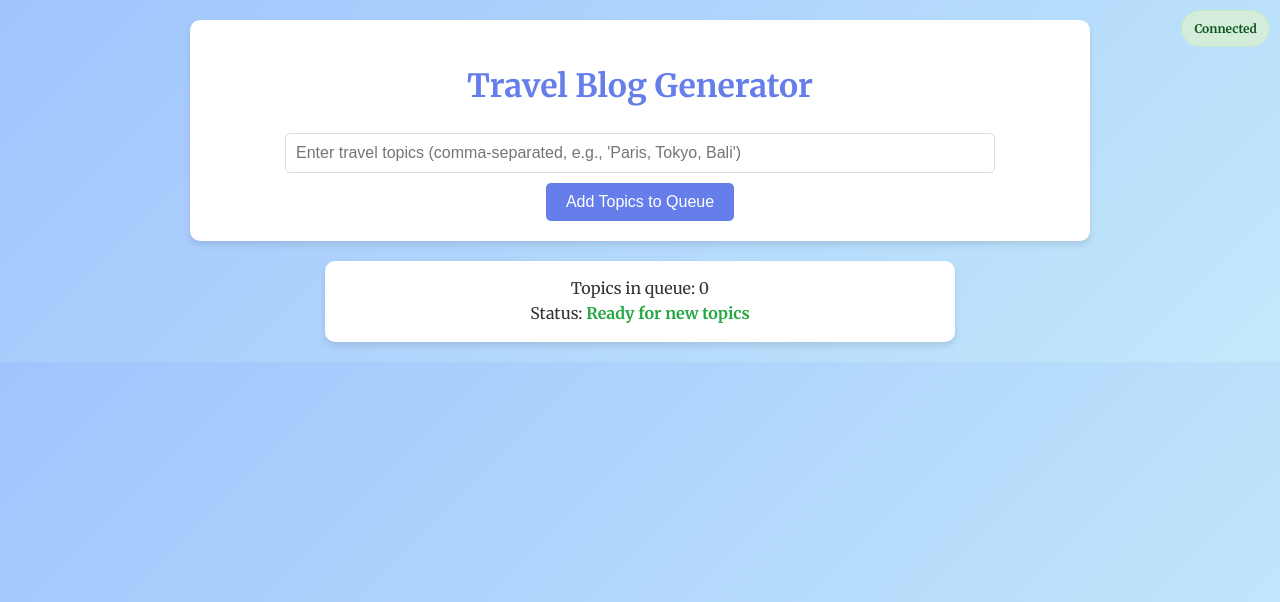
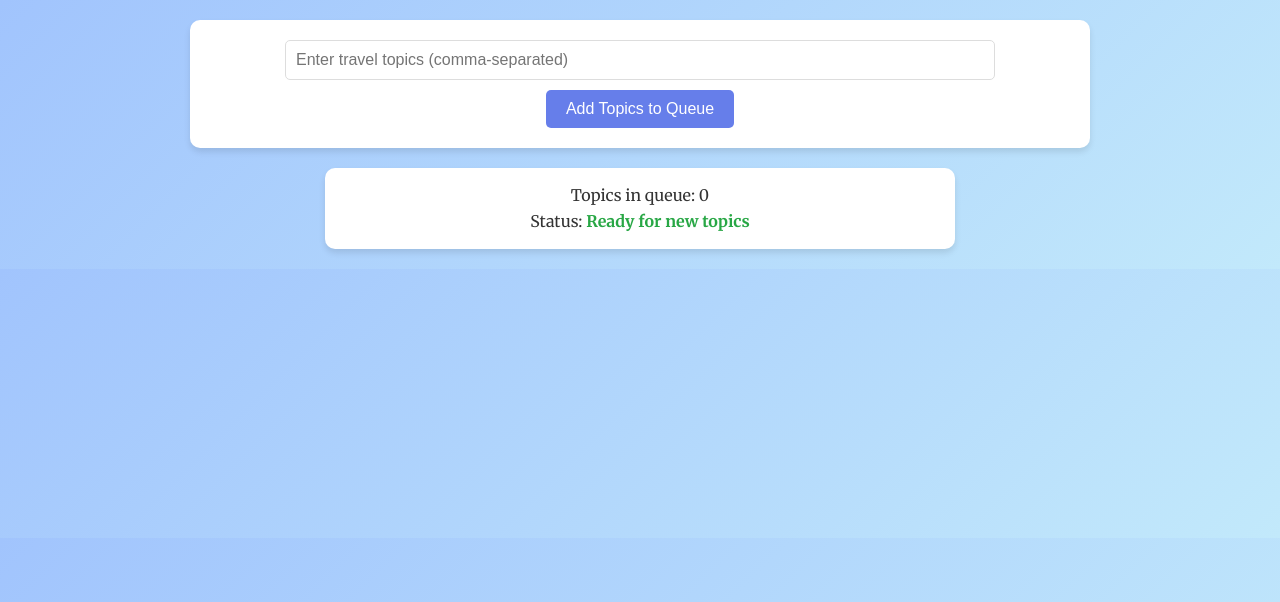
Before and after one commit to Kerbeccs/blog_gen, a Flask app: page / in a window 1280 px wide. Shown: the top 602 px of the page. Run offline with Flask 3, Linux system fonts and the light colour scheme.

Commit message:
Update index.html

```diff
--- a/templates/index.html
+++ b/templates/index.html
@@ -2,7 +2,6 @@
 <html lang="en">
 <head>
     <meta charset="UTF-8">
-    <meta name="viewport" content="width=device-width, initial-scale=1.0">
     <title>Travel Blog Generator</title>
     <link href="https://fonts.googleapis.com/css2?family=Merriweather:wght@300;400;700&family=Open+Sans:wght@300;400;600&display=swap" rel="stylesheet">
     <style>
@@ -188,47 +166,12 @@
             color: #28a745;
             font-weight: bold;
         }
-
-        .error-message {
-            background: #f8d7da;
-            color: #721c24;
-            padding: 15px;
-            border-radius: 10px;
-            margin: 20px 0;
-            border: 1px solid #f1aeb5;
-        }
-
-        .connection-status {
-            position: fixed;
-            top: 10px;
-            right: 10px;
-            padding: 8px 12px;
-            border-radius: 20px;
-            font-size: 12px;
-            font-weight: bold;
-            z-index: 1000;
-        }
-
-        .connection-online {
-            background: #d4edda;
-            color: #155724;
-            border: 1px solid #c3e6cb;
-        }
-
-        .connection-offline {
-            background: #f8d7da;
-            color: #721c24;
-            border: 1px solid #f1aeb5;
-        }
     </style>
 </head>
 <body>
-    <div class="connection-status" id="connection-status">Connecting...</div>
-
     <div class="container">
         <div class="input-section">
-            <h1 style="color: #667eea; margin-bottom: 20px;">Travel Blog Generator</h1>
-            <input type="text" id="topic-input" placeholder="Enter travel topics (comma-separated, e.g., 'Paris, Tokyo, Bali')">
+            <input type="text" id="topic-input" placeholder="Enter travel topics (comma-separated)">
             <button id="generate-btn">Add Topics to Queue</button>
         </div>
 
@@ -236,131 +179,75 @@
             Queue Status: Loading...
         </div>
 
-        <div id="loading">
-            <h3>Generating your travel story...</h3>
-            <p>This may take a few minutes. Please wait!</p>
-        </div>
-
-        <div id="error-container"></div>
+        <div id="loading">Generating your travel story... Please wait!</div>
 
         <div class="blog-container" id="blog-output" style="display:none;">
             <div class="blog-header">
                 <h1 class="blog-title" id="blog-title">Travel Blog</h1>
-                <p id="blog-timestamp" style="margin: 10px 0 0 0; opacity: 0.8;"></p>
             </div>
             <div id="blog-content" class="blog-content"></div>
         </div>
     </div>
 
     <script>
-        let isConnected = false;
-        let lastBlogTimestamp = null;
-
-        function updateConnectionStatus(connected) {
-            const statusElement = document.getElementById('connection-status');
-            if (connected) {
-                statusElement.textContent = 'Connected';
-                statusElement.className = 'connection-status connection-online';
-                isConnected = true;
-            } else {
-                statusElement.textContent = 'Connection Error';
-                statusElement.className = 'connection-status connection-offline';
-                isConnected = false;
-            }
-        }
-
-        function showError(message) {
-            const errorContainer = document.getElementById('error-container');
-            errorContainer.innerHTML = `<div class="error-message">${message}</div>`;
-        }
-
-        function clearError() {
-            const errorContainer = document.getElementById('error-container');
-            errorContainer.innerHTML = '';
-        }
-
         function updateQueueStatus() {
             fetch('/queue_status')
-                .then(response => {
-                    if (!response.ok) {
-                        throw new Error(`HTTP ${response.status}: ${response.statusText}`);
-                    }
-                    updateConnectionStatus(true);
-                    clearError();
-                    return response.json();
-                })
+                .then(response => response.json())
                 .then(data => {
                     const statusDiv = document.getElementById('queue-status');
                     let statusHTML = `Topics in queue: ${data.queue_size}<br>`;
 
-                    if (data.current_processing && data.current_processing.current_topic) {
+                    if (data.current_processing.current_topic) {
                         statusHTML += `Currently processing: ${data.current_processing.current_topic}<br>`;
                         statusHTML += `Status: <span class="status-${data.current_processing.status}">${data.current_processing.status}</span>`;
-
-                        if (data.current_processing.status === 'processing') {
-                            document.getElementById('loading').style.display = 'block';
-                        } else {
-                            document.getElementById('loading').style.display = 'none';
-                        }
                     } else {
                         statusHTML += `Status: <span class="status-idle">Ready for new topics</span>`;
-                        document.getElementById('loading').style.display = 'none';
                     }
 
                     statusDiv.innerHTML = statusHTML;
-                })
-                .catch(error => {
-                    console.error('Error fetching queue status:', error);
-                    updateConnectionStatus(false);
-                    showError(`Failed to connect to server: ${error.message}`);
-                    document.getElementById('queue-status').innerHTML = 'Queue Status: Connection Error';
                 });
         }
 
+        function formatBlogContent(content) {
+            content = content.replace(/\*\*(.*?)\*\*/g, '<h3>$1</h3>');
+            content = content.replace(/\*(.*?)(?=\*|$)/g, function(match, p1) {
+                if (p1.trim()) {
+                    return '<li>' + p1.trim() + '</li>';
+                }
+                return match;
+            });
+            content = content.replace(/(<li>.*?<\/li>)\s*(<li>.*?<\/li>)+/g, function(match) {
+                return '<ul>' + match + '</ul>';
+            });
+
+            return content;
+        }
+
+
         function fetchLatestBlog() {
             fetch('/latest_blog')
-                .then(response => {
-                    if (!response.ok) {
-                        throw new Error(`HTTP ${response.status}: ${response.statusText}`);
-                    }
-                    return response.json();
-                })
+                .then(response => response.json())
                 .then(data => {
                     const blogContent = document.getElementById('blog-content');
                     const blogOutput = document.getElementById('blog-output');
                     const blogTitle = document.getElementById('blog-title');
-                    const blogTimestamp = document.getElementById('blog-timestamp');
 
-                    if (data.content && data.timestamp !== lastBlogTimestamp) {
+                    if (data.content) {
                         blogContent.innerHTML = data.content;
                         blogTitle.textContent = data.topic || 'Travel Blog';
-                        blogTimestamp.textContent = data.timestamp ? `Generated: ${data.timestamp}` : '';
                         blogOutput.style.display = 'block';
-                        lastBlogTimestamp = data.timestamp;
-
-                        // Scroll to blog if it's a new one
-                        if (data.timestamp !== lastBlogTimestamp) {
-                            blogOutput.scrollIntoView({ behavior: 'smooth' });
-                        }
                     }
                 })
                 .catch(error => {
                     console.error('Error fetching the latest blog:', error);
-                    showError(`Failed to load blog content: ${error.message}`);
+                    document.getElementById('blog-content').innerHTML =
+                        '<p class="error">Sorry, there was an error loading the blog content. Please try again later.</p>';
                 });
         }
 
         document.getElementById('generate-btn').addEventListener('click', function() {
             const topics = document.getElementById('topic-input').value.trim();
             if (topics) {
-                if (!isConnected) {
-                    alert('Cannot add topics - not connected to server');
-                    return;
-                }
-
-                this.disabled = true;
-                this.textContent = 'Adding...';
-
                 fetch('/add_topics', {
                     method: 'POST',
                     headers: {
@@ -368,58 +255,27 @@
                     },
                     body: JSON.stringify({ topics: topics })
                 })
-                .then(response => {
-                    if (!response.ok) {
-                        throw new Error(`HTTP ${response.status}: ${response.statusText}`);
-                    }
-                    return response.json();
-                })
+                .then(response => response.json())
                 .then(data => {
-                    alert(`Successfully added topics to the queue! Queue size: ${data.queue_size}`);
+                    alert(`Added ${data.queue_size} topics to the queue`);
                     document.getElementById('topic-input').value = '';
                     updateQueueStatus();
                 })
                 .catch(error => {
                     console.error('Error:', error);
-                    alert(`Error adding topics to queue: ${error.message}`);
-                    showError(`Failed to add topics: ${error.message}`);
-                })
-                .finally(() => {
-                    this.disabled = false;
-                    this.textContent = 'Add Topics to Queue';
+                    alert('Error adding topics to queue');
                 });
             } else {
                 alert('Please enter at least one topic!');
             }
         });
 
-        // Health check function
-        function checkHealth() {
-            fetch('/health')
-                .then(response => {
-                    if (response.ok) {
-                        updateConnectionStatus(true);
-                        clearError();
-                    } else {
-                        throw new Error(`Server returned ${response.status}`);
-                    }
-                })
-                .catch(error => {
-                    console.error('Health check failed:', error);
-                    updateConnectionStatus(false);
-                });
-        }
 
-        // Initial setup
-        updateConnectionStatus(false);
-        checkHealth();
+        setInterval(updateQueueStatus, 5000);
+        setInterval(fetchLatestBlog, 10000);
+
         updateQueueStatus();
         fetchLatestBlog();
-
-        // Set up intervals
-        setInterval(updateQueueStatus, 5000);
-        setInterval(fetchLatestBlog, 5000);
-        setInterval(checkHealth, 30000); // Health check every 30 seconds
     </script>
 </body>
 </html>
```
Also changed, not shown: other parts of templates/index.html (+5 -26 lines).
